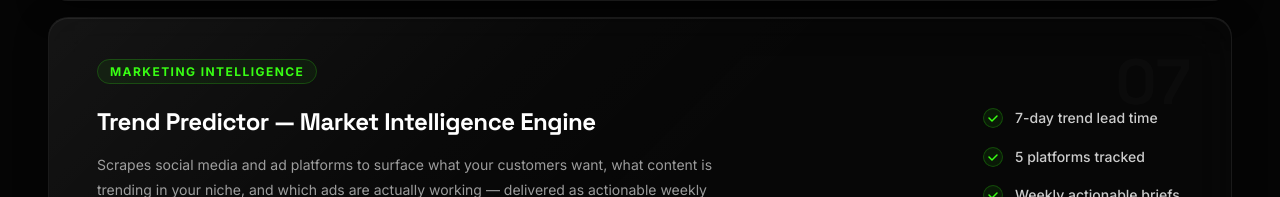
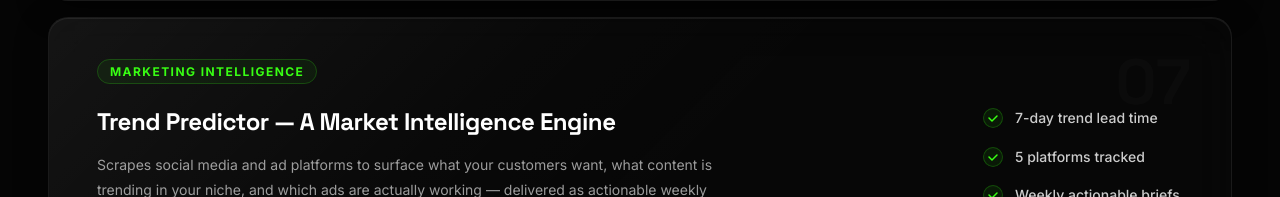
Before and after one commit to OmarTDS/Solvix-website, a React (Vite) app: page / in a window 1280 px wide. Shown: the part 4771-4968 px from the top of the page. Built offline with nearby package versions, Linux system fonts and the light colour scheme.

Commit message:
Update Work.jsx
up

```diff
--- a/src/components/Work/Work.jsx
+++ b/src/components/Work/Work.jsx
@@ -58,7 +58,7 @@ const cases = [
   {
     id: 'trendpredictor',
     label: 'Marketing Intelligence',
-    title: 'Trend Predictor — Market Intelligence Engine',
+    title: 'Trend Predictor — A Market Intelligence Engine',
     desc: 'Scrapes social media and ad platforms to surface what your customers want, what content is trending in your niche, and which ads are actually working — delivered as actionable weekly briefs with velocity scoring.',
     results: ['7-day trend lead time', '5 platforms tracked', 'Weekly actionable briefs'],
     tech: ['Social Scraping', 'Trend Scoring', 'Ad Intelligence'],
```
